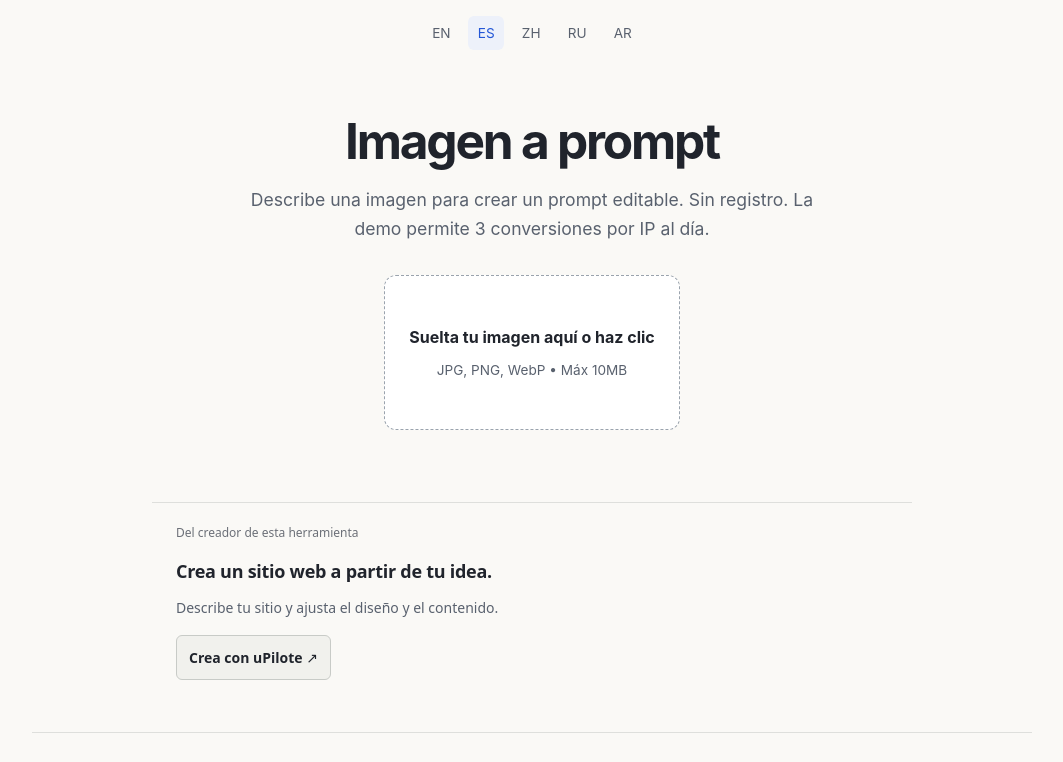
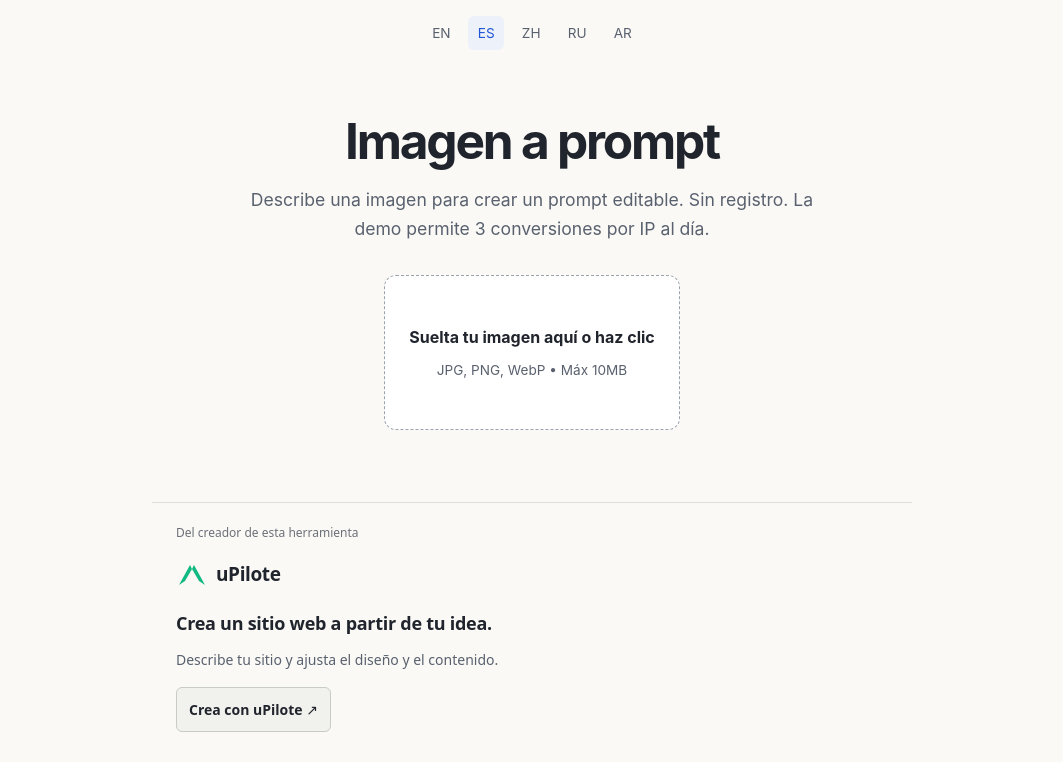
Before and after one commit to image-to-prompt/image-to-prompt.github.io, a plain HTML site: page es/index.html in a window 1280 px wide. Shown: the top 762 px of the page, without its empty margins (108-1171 px from the left). Drawn offline with Linux system fonts and the light colour scheme; no server answers.

Commit message:
Add official brand logos to regional sidebar promotions

```diff
--- a/assets/theme.css
+++ b/assets/theme.css
@@ -22,3 +22,4 @@ body>nav{position:relative;background:#faf9f6;border-bottom:1px solid var(--bord
 @media(min-width:1380px){body.has-side-panels{padding-left:240px;padding-right:240px}.side-panel{position:absolute;top:220px;width:190px;max-width:190px;margin:0;border-top:1px solid #dedfdc}.side-panel-left{left:24px}.side-panel-right{right:24px}}
 @media(max-width:1379px){.side-panel{margin-left:24px;margin-right:24px;max-width:760px}.side-panel-left{display:none}.side-panel-right{margin:0 auto 24px;padding:20px 24px}.side-panel .side-cta{display:inline-block}}
 .privacy-note{max-width:760px;margin:24px auto;padding:0 24px;text-align:center;font-size:13px;color:#59616e}
+.side-brand{display:flex;align-items:center;gap:8px;text-decoration:none;color:#20242c;margin:0 0 20px;width:fit-content}.side-brand span{font-size:19px;font-weight:600;letter-spacing:-.02em}.side-brand .brand-symbol{width:32px;height:32px}.side-brand .brand-wordmark{width:132px;height:auto;display:block;object-fit:contain}
--- a/brand-promo.js
+++ b/brand-promo.js
@@ -29,6 +29,14 @@
     const list = document.createElement('ul'); tips.append(list);
     text.slice(5).forEach(item => add(list, 'li', item));
     add(promo, 'p', marketing[0]).className = 'side-label';
+    const brandLink = document.createElement('a');
+    brandLink.href = url; brandLink.className = 'side-brand';
+    const logo = document.createElement('img');
+    logo.src = arabic ? '/assets/brands/yalla-sawi.png' : '/assets/brands/upilote-mark.svg';
+    logo.alt = name; logo.className = arabic ? 'brand-wordmark' : 'brand-symbol';
+    brandLink.append(logo);
+    if (!arabic) { const wordmark = document.createElement('span'); wordmark.textContent = name; brandLink.append(wordmark); }
+    promo.append(brandLink);
     add(promo, 'h2', marketing[1]);
     add(promo, 'p', marketing[2]);
     const link = add(promo, 'a', marketing[3] + ' ' + name + ' ↗');
--- a/es/index.html
+++ b/es/index.html
@@ -49,7 +49,7 @@
         .progress-bar.active { display: block; }
         .progress-fill { height: 100%; background: var(--gradient); width: 0%; transition: width 0.3s; }
     </style>
-<link rel="stylesheet" href="/assets/theme.css?v=3">
+<link rel="stylesheet" href="/assets/theme.css?v=5">
 </head>
 <body>
     <!-- Language Switcher -->
@@ -94,7 +94,7 @@
 
     <div class="toast" id="toast"></div>
 
-    <script src="/brand-promo.js?v=4" defer></script>
+    <script src="/brand-promo.js?v=5" defer></script>
     <script>
         const API_BASE_URL = window.IMAGE_TO_PROMPT_API_URL || 'https://image-to-prompt-api.tastyeffectco.workers.dev';
         const MAX_DIMENSION = 1024;
```
Also changed, not shown: ar/index.html (+2 -2 lines), blog/image-to-prompt-guide/index.html (+2 -2 lines), blog/self-host-image-to-prompt/index.html (+2 -2 lines), index.html (+2 -2 lines), ru/index.html (+2 -2 lines), zh/index.html (+2 -2 lines), assets/brands/upilote-mark.svg (added), assets/brands/yalla-sawi.png (added).
